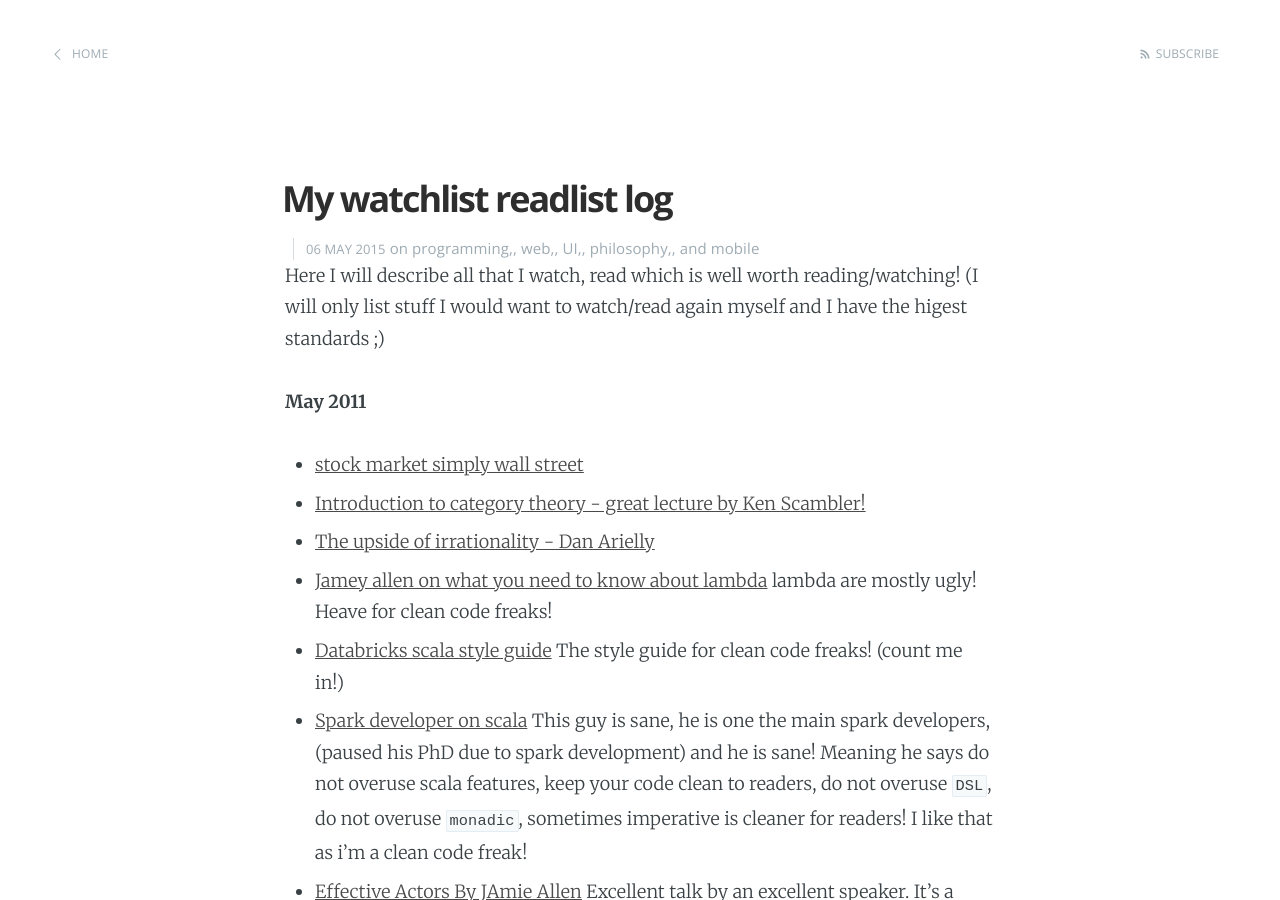
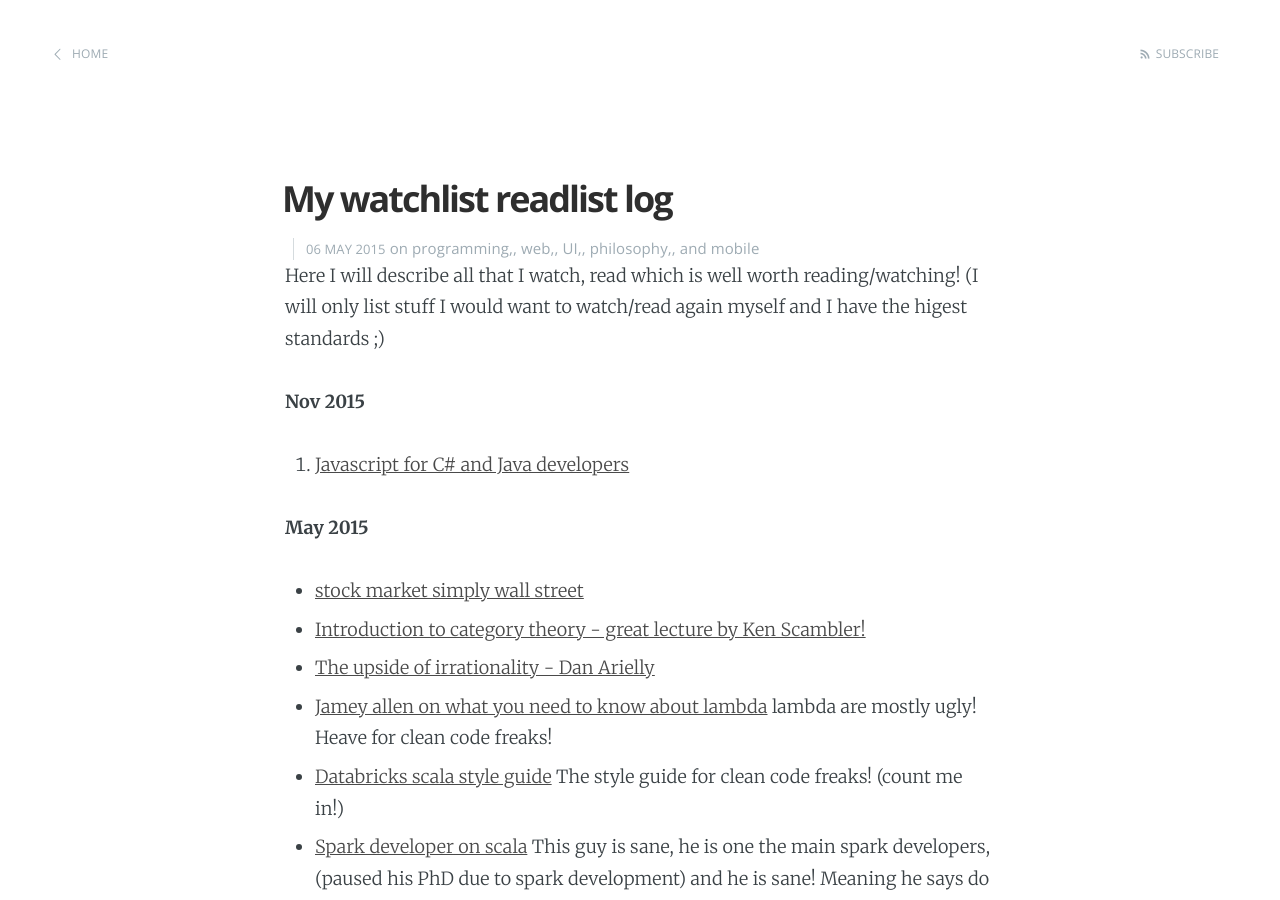
Before and after one commit to tomer-ben-david/tomer-ben-david.github.io.jekyll, a Jekyll site: the page built from _posts/2015-05-06-my-watchlist-readlist-log.markdown, in a window 1280 px wide and 900 px high. Built offline with Jekyll 4.4.1, drawn with Linux system fonts in a browser that asks for light colours; Markdown is read by kramdown in place of the engine named in the settings; comment, search, counter and statistics services are not loaded.

Commit message:
+Great javascript lecture

```diff
--- a/_posts/2015-05-06-my-watchlist-readlist-log.markdown
+++ b/_posts/2015-05-06-my-watchlist-readlist-log.markdown
@@ -7,7 +7,10 @@ comments: true
 ---
 Here I will describe all that I watch, read which is well worth reading/watching! (I will only list stuff I would want to watch/read again myself and I have the higest standards ;)
 
-**May 2011**
+**Nov 2015**
+1. [Javascript for C# and Java developers](http://www.infoq.com/presentations/javascript-c-sharp?utm_campaign=infoq_content&utm_source=infoq&utm_medium=feed&utm_term=global)
+
+**May 2015**
 
 * [stock market simply wall street](https://simplywall.st/snowflake/grid)
 * [Introduction to category theory - great lecture by Ken Scambler!](https://www.youtube.com/watch?v=jDhMDgU7Koc)
```
